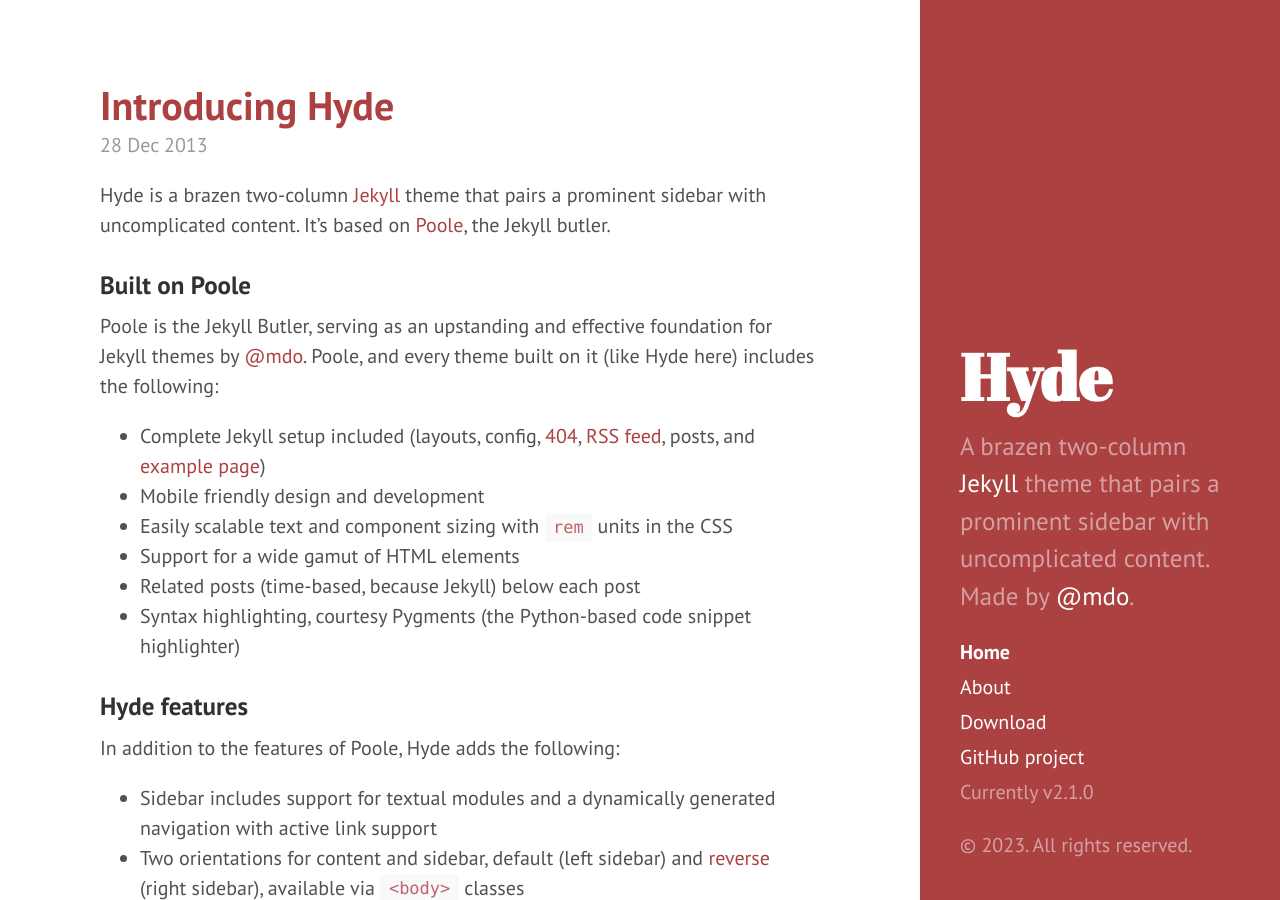
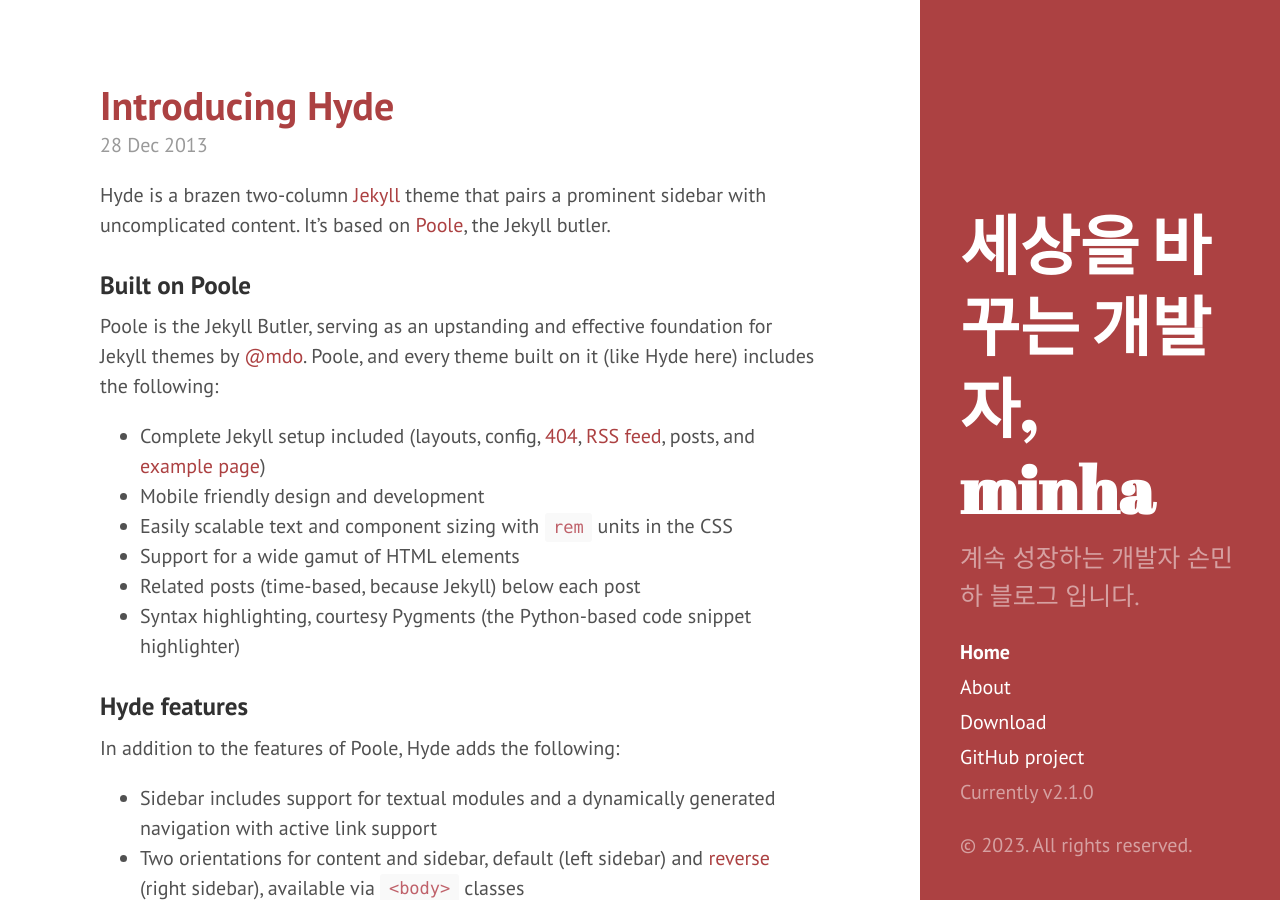
Before and after one commit to ha-ccoon/ha-coon.github.io, a Jekyll site: the page built from index.html, in a window 1280 px wide and 900 px high. Built offline with Jekyll 4.4.1, drawn with Linux system fonts in a browser that asks for light colours; the list of posts is cut into pages by our own code.

Commit message:
update the description

```diff
--- a/_config.yml
+++ b/_config.yml
@@ -6,9 +6,9 @@ highlighter: pygments
 permalink: pretty
 
 # Setup
-title: Hyde
-tagline: 'A Jekyll theme'
-description: 'A brazen two-column <a href="http://jekyllrb.com" target="_blank">Jekyll</a> theme that pairs a prominent sidebar with uncomplicated content. Made by <a href="https://twitter.com/mdo" target="_blank">@mdo</a>.'
+title: 세상을 바꾸는 개발자, minha
+tagline: 'since 2023'
+description: 계속 성장하는 개발자 손민하 블로그 입니다.
 url: http://hyde.getpoole.com
 baseurl: /
 
@@ -22,4 +22,4 @@ paginate: 5
 version: 2.1.0
 
 github:
-  repo: https://github.com/poole/hyde
+  repo: https://github.com/skylotus0206/skylotus0206.github.io.git
```
Also changed, not shown: index.html (line endings or trailing spaces), 1 other file.
